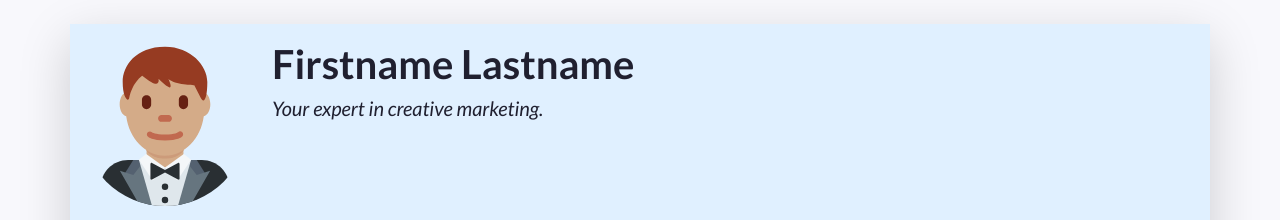
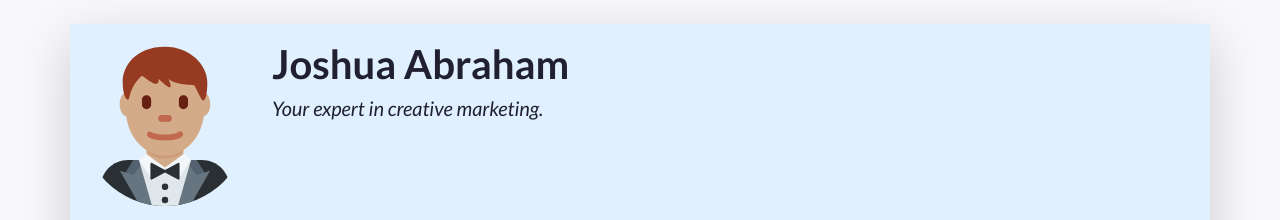
Before and after one commit to Juiswa/Proffesional-Cv, a plain HTML site: page index.html in a window 1280 px wide. Shown: the top 220 px of the page. Drawn offline with nearby package versions, Linux system fonts and the light colour scheme.

Commit message:
Added my name

```diff
--- a/index.html
+++ b/index.html
@@ -54,7 +54,7 @@
           A container to wrap around your name and tagline. Full-width at small size, then columns of increasing size.
         -->
         <div class="col-12 col-sm-8 col-md-9 col-lg-10 my-3 header-content">
-          <h1 class="fw-bolder">Firstname Lastname</h1>
+          <h1 class="fw-bolder">Joshua Abraham</h1>
           <h5 class="fst-italic tagline">Your expert in creative marketing.</h5>
         </div>
       </header>
```
